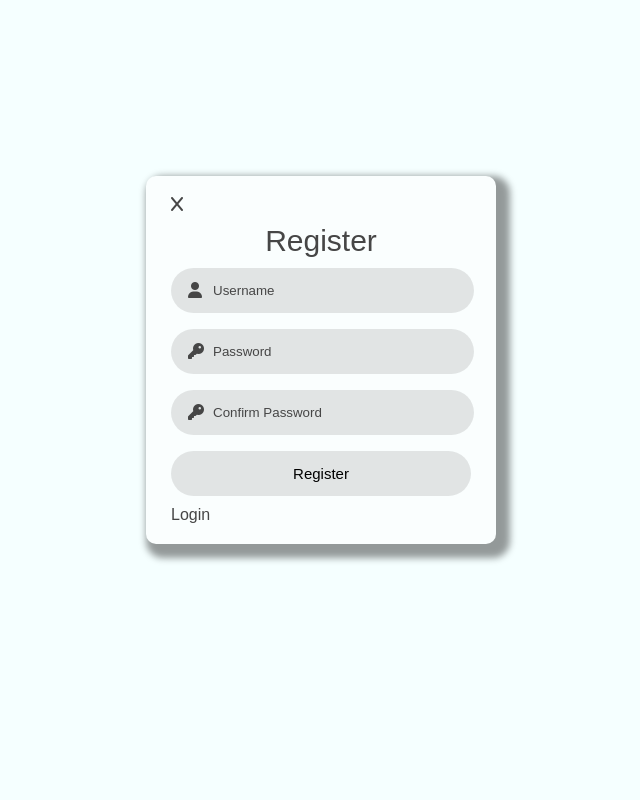
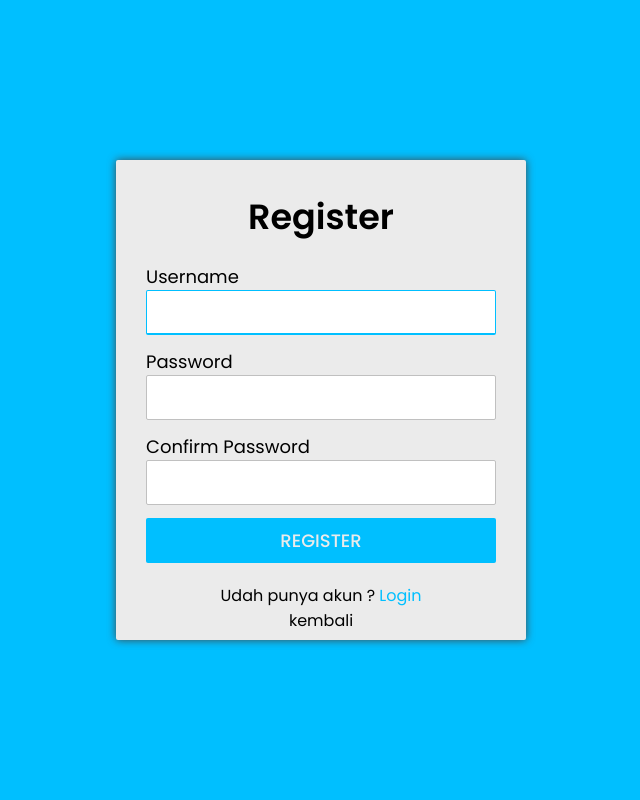
Before and after one commit to Lyramor/pw2023_223040083, a PHP site: page /register.php in a window 1280 px wide. Shown: the whole page, without its empty margins (319-959 px from the left). Run offline with PHP 8.4, Linux system fonts and the light colour scheme.

Commit message:
tubes final

```diff
--- a/tubes/css/login.css
+++ /dev/null
@@ -1,118 +0,0 @@
-:root {
-    --primary: #fafefe;
-    --bg: #f5ffff;
-    --sec: #464646;
-}
-
-* {
-    margin: 0;
-    padding: 0;
-    outline: none;
-    border: none;
-    text-decoration: none;
-}
-
-body {
-    font-family: 'Poppins', sans-serif;
-    background-color: var(--bg);
-}
-
-.box {
-    display: flex;
-    justify-content: center;
-    align-items: center;
-    min-height: 90vh;
-}
-
-.container {
-    background-color: var(--primary);
-    width: 300px;
-    display: flex;
-    flex-direction: column;
-    padding: 20px 25px;
-    border-radius: 10px;
-    box-shadow: 7px 7px 7px 7px rgba(0, 0, 0, 0.4);
-}
-
-span {
-    color: var(--sec);
-    font-size: small;
-    display: flex;
-    justify-content: center;
-    padding: 10px 0 10px 0;
-}
-
-header {
-    color: var(--sec);
-    font-size: 30px;
-    display: flex;
-    justify-content: center;
-    padding: 10px 0;
-
-}
-
-.input-field {
-    display: flex;
-    flex-direction: column;
-}
-
-.input {
-    height: 45px;
-    width: 87%;
-    border: none;
-    outline: none;
-    border-radius: 30px;
-    color: var(--sec);
-    padding: 0 0 0 42px;
-    background: rgba(8, 8, 8, 0.1);
-    ;
-}
-
-.box .container .input-field i {
-    position: relative;
-    top: -31px;
-    left: 17px;
-    color: var(--sec);
-}
-
-::-webkit-input-placeholder {
-    color: var(--sec);
-}
-
-.submit {
-    border: none;
-    border-radius: 30px;
-    font-size: 15px;
-    height: 45px;
-    outline: none;
-    width: 100%;
-    background-color: rgba(8, 8, 8, 0.1);
-    cursor: pointer;
-    transition: .3s;
-}
-
-.submit:hover {
-    box-shadow: 2px 5px 7px rgba(0, 0, 0, 0.2);
-}
-
-.bottom a:hover {
-    text-decoration: underline;
-}
-
-.bottom {
-    display: flex;
-    flex-direction: row;
-    justify-content: space-between;
-    color: var(--sec);
-    margin-top: 10px;
-}
-
-.left {
-    display: flex;
-}
-
-label a {
-    color: var(--sec);
-    font-size: medium;
-    text-decoration: none;
-}
--- /dev/null
+++ b/tubes/css/login2.css
@@ -0,0 +1,158 @@
+@import url("https://fonts.googleapis.com/css2?family=Poppins:wght@400;500;600;700&display=swap");
+
+:root {
+  --primary: #00BFFF;
+  --bg: #ebebeb;
+  --sec: #464646;
+}
+
+* {
+  margin: 0;
+  padding: 0;
+  box-sizing: border-box;
+  font-family: "Poppins", sans-serif;
+}
+
+body {
+  display: flex;
+  align-items: center;
+  justify-content: center;
+  height: 100vh;
+  background: var(--primary);
+}
+
+.main-container {
+  width: 410px;
+  height: 480px;
+  display: flex;
+  align-items: center;
+  justify-content: center;
+  flex-direction: row;
+  position: relative;
+  z-index: 10;
+  background: var(--bg);
+  padding: 30px;
+  box-shadow: 0 0 8px var(--sec);
+  border-radius: 2px;
+  overflow: hidden;
+}
+
+.container {
+  width: 820px;
+  height: 100%;
+  position: absolute;
+  left: 0;
+  z-index: -1;
+  display: flex;
+  flex-direction: row;
+  transition: all 0.5s ease;
+}
+
+a {
+  text-decoration: none;
+}
+
+.login-container,
+.signup-container {
+  width: 410px;
+  padding: 30px;
+  height: 100%;
+}
+
+#slide:checked~.container {
+  left: -410px;
+  position: absolute;
+}
+
+.container .text {
+  font-size: 35px;
+  font-weight: 600;
+  text-align: center;
+  text-decoration: none;
+}
+
+.container form {
+  display: flex;
+  align-items: center;
+  justify-content: center;
+  flex-direction: column;
+}
+
+.container form .data {
+  height: 45px;
+  width: 100%;
+  margin: 20px 0;
+}
+
+form .data label {
+  font-size: 18px;
+}
+
+form .data input {
+  height: 100%;
+  width: 100%;
+  padding-left: 10px;
+  font-size: 17px;
+  border: 1px solid silver;
+  outline: none;
+  border-radius: 2px;
+}
+
+.data input:focus {
+  border-color: var(--primary);
+  border-bottom-width: 2.5px;
+}
+
+form .btn-login {
+  margin: 52px 0 20px 0;
+  width: 100%;
+  height: 45px;
+}
+
+form .btn-signup {
+  margin: 20px 0;
+  height: 45px;
+  width: 100%;
+}
+
+form .btn-login button,
+form .btn-signup button {
+  height: 100%;
+  width: 100%;
+  background: var(--primary);
+  color: var(--bg);
+  font-size: 18px;
+  font-weight: 500;
+  border: none;
+  text-transform: uppercase;
+  cursor: pointer;
+  border-radius: 2px;
+}
+
+.btn-login button:hover,
+.btn-signup button:hover {
+  background: var(--bg);
+  border: 2px solid var(--primary);
+  color: var(--primary);
+}
+
+form .signup-link {
+  text-align: center;
+}
+
+form .signup-link a {
+  color: var(--primary);
+  text-decoration: none;
+}
+
+form .signup-link .slide {
+  cursor: pointer;
+}
+
+form .signup-link a:hover {
+  text-decoration: underline;
+}
+
+input[type="checkbox"] {
+  display: none;
+}
--- a/tubes/index.php
+++ b/tubes/index.php
@@ -44,6 +44,8 @@
                     echo '<a href="login.php" id="login">Login</a>';
                 }
             ?>
+
+
         </div>
 
 
--- a/tubes/register.php
+++ b/tubes/register.php
@@ -9,7 +9,7 @@
                     alert('user baru berhasil ditambahkan');
                 </script>";
 ?>
-    <meta http-equiv="refresh" content="1, url=login.php"/>
+    <meta http-equiv="refresh" content="1, url=login1.php"/>
 <?php
         } else {
             echo mysqli_error($conn);
@@ -19,58 +19,53 @@
 
 <!DOCTYPE html>
 <html lang="en">
-
-<head>
-    <meta charset="UTF-8">
-    <meta http-equiv="X-UA-Compatible" content="IE=edge">
-    <meta name="viewport" content="width=device-width, initial-scale=1.0">
+  <head>
+    <meta charset="UTF-8" />
+    <meta http-equiv="X-UA-Compatible" content="IE=edge" />
+    <meta name="viewport" content="width=device-width, initial-scale=1.0" />
     <title>Register</title>
 
     <!-- css -->
-    <link rel="stylesheet" href="css/login.css">
+    <link rel="stylesheet" href="css/login2.css">
+</head>
+<body>
+    <div class="main-container">
+        <input type="checkbox" id="slide" />
+        <div class="container">
 
-    <!-- font awesome -->
-    <link rel="stylesheet" href="https://cdnjs.cloudflare.com/ajax/libs/font-awesome/6.2.0/css/all.min.css"
-        integrity="sha512-xh6O/CkQoPOWDdYTDqeRdPCVd1SpvCA9XXcUnZS2FmJNp1coAFzvtCN9BmamE+4aHK8yyUHUSCcJHgXloTyT2A=="
-        crossorigin="anonymous" referrerpolicy="no-referrer" />
-</head>
+        <div class="signup-container">
+        <div class="text">Register</div>
 
-<body>
-    <div class="box">
-        <div class="container">
-            <div class="right-header">
-                <a href="index.php"><i class="fa-solid fa-x" style="color : #464646"></i></a>
-            </div>
-            <div class="top-header">
-                <header>Register</header>
+        <form action="" method="post">
+            <div class="data">
+                <label for="">Username</label>
+                <input type="text" name="username" autofocus autocomplete="off" required />
             </div>
 
-            <form action="" method="post">
-                <div class="input-field">
-                    <input type="text" class="input" name="username" placeholder="Username" autofocus autocomplete="off" required>
-                    <i class="fa-solid fa-user"></i>
-                </div>
-                <div class="input-field">
-                    <input type="password" class="input" name="password" placeholder="Password" autofocus autocomplete="off" required>
-                    <i class="fa-solid fa-key"></i>
-                </div>
-                <div class="input-field">
-                    <input type="password" class="input" name="password1" placeholder="Confirm Password" autofocus autocomplete="off" required>
-                    <i class="fa-solid fa-key"></i>
-                </div>
-                <div class="input-field">
-                    <a href="index.php"><input type="submit" name="register" class="submit" value="Register"></a>
-                </div>
-            </form>
+            <div class="data">
+                <label for="">Password</label>
+                <input type="password" name="password" required />
+            </div>
 
+            <div class="data">
+                <label for="">Confirm Password</label>
+                <input type="password" name="password1" required />
+            </div>
 
-            <div class="bottom">
-                <div class="left">
-                    <label><a href="login.php">Login</a></label>
-                </div>
+            <div class="btn-signup">
+            <button type="submit" name="register" id="register" >Register</button>
             </div>
+
+            <div class="signup-link">
+            Udah punya akun ?
+            <a href="login.php">Login</a>
+            </div>
+            <div class="signup-link">
+                <a href="index.php" style="text-decoration: none; color: black; ">kembali</a>
+            </div>
+        </form>
         </div>
     </div>
+    </div>
 </body>
-
 </html>
```
Also changed, not shown: tubes/kitasehat (1).sql (deleted, +0 -151 lines), tubes/login.php (+39 -41 lines).
